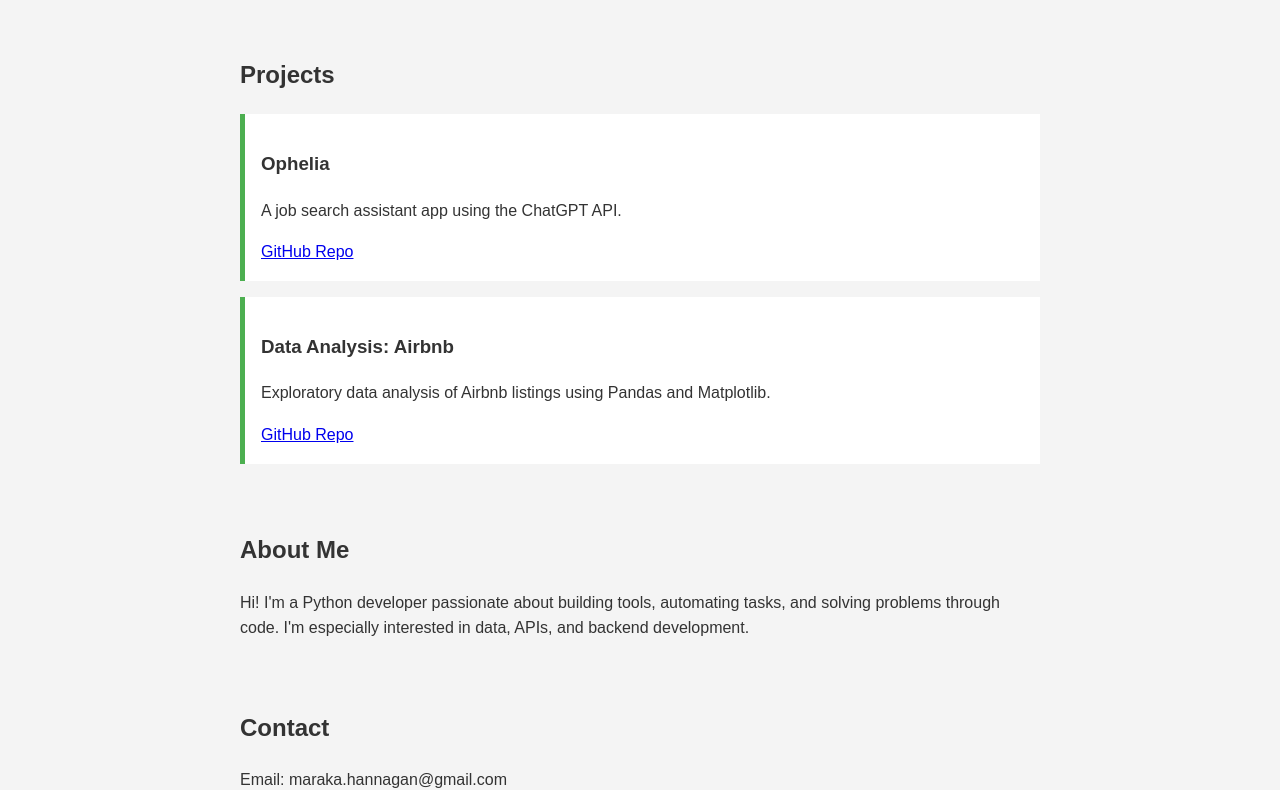
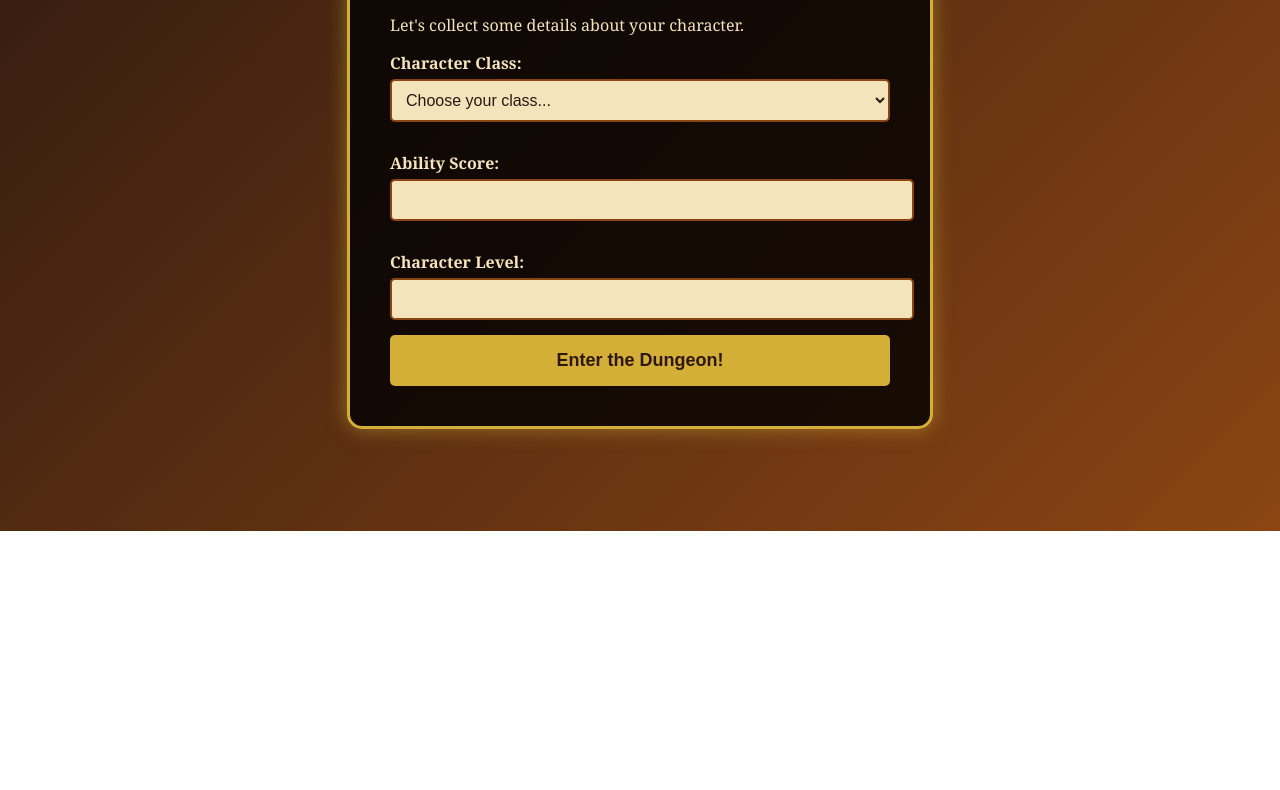
Before and after one commit to MarakaHannagan/maraka.hannagan.github.io, a plain HTML site: page index.html in a window 1280 px wide. Shown: the part 269-1059 px from the top of the page. After the commit the page ends 800 px from the top, so only its background shows below. Drawn offline with Linux system fonts and the light colour scheme.

Commit message:
Update index.html

```diff
--- a/index.html
+++ b/index.html
@@ -1,53 +1,100 @@
+
 <!DOCTYPE html>
 <html lang="en">
 <head>
-  <meta charset="UTF-8" />
-  <meta name="viewport" content="width=device-width, initial-scale=1.0" />
-  <title>Maraka Hannagan | Portfolio</title>
-  <link rel="stylesheet" href="style.css" />
+    <meta charset="UTF-8">
+    <meta name="viewport" content="width=device-width, initial-scale=1.0">
+    <title>D&D Dice Roller</title>
+    <style>
+        body {
+            font-family: 'Georgia', serif;
+            background: linear-gradient(135deg, #2c1810, #8b4513);
+            color: #f4e4bc;
+            margin: 0;
+            padding: 0;
+            min-height: 100vh;
+            display: flex;
+            justify-content: center;
+            align-items: center;
+        }
+        .container {
+            background: rgba(0, 0, 0, 0.8);
+            border: 3px solid #d4af37;
+            border-radius: 15px;
+            padding: 40px;
+            max-width: 500px;
+            box-shadow: 0 0 20px rgba(212, 175, 55, 0.5);
+        }
+        h1 {
+            text-align: center;
+            color: #d4af37;
+            margin-bottom: 30px;
+            text-shadow: 2px 2px 4px rgba(0, 0, 0, 0.7);
+        }
+        label {
+            display: block;
+            margin: 15px 0 5px;
+            font-weight: bold;
+        }
+        input, select {
+            width: 100%;
+            padding: 10px;
+            margin-bottom: 15px;
+            border: 2px solid #8b4513;
+            border-radius: 5px;
+            background: #f4e4bc;
+            color: #2c1810;
+            font-size: 16px;
+        }
+        button {
+            width: 100%;
+            padding: 15px;
+            background: #d4af37;
+            color: #2c1810;
+            border: none;
+            border-radius: 5px;
+            font-size: 18px;
+            font-weight: bold;
+            cursor: pointer;
+            transition: background 0.3s;
+        }
+        button:hover {
+            background: #b8941f;
+        }
+    </style>
 </head>
 <body>
-  <header>
-    <h1>Maraka Hannagan</h1>
-    <p>Junior Python Developer</p>
-  </header>
+    <div class="container">
+        <h1>🎲 Welcome to the Dungeon! 🎲</h1>
+        <p>Let's collect some details about your character.</p>
 
-  <nav>
-    <a href="#projects">Projects</a>
-    <a href="#about">About</a>
-    <a href="#contact">Contact</a>
-  </nav>
+        <form action="/setup" method="POST">
+            <label for="player_class">Character Class:</label>
+            <select name="player_class" required>
+                <option value="">Choose your class...</option>
+                <option value="artificer">Artificer</option>
+                <option value="barbarian">Barbarian</option>
+                <option value="bard">Bard</option>
+                <option value="cleric">Cleric</option>
+                <option value="druid">Druid</option>
+                <option value="fighter">Fighter</option>
+                <option value="monk">Monk</option>
+                <option value="paladin">Paladin</option>
+                <option value="ranger">Ranger</option>
+                <option value="rogue">Rogue</option>
+                <option value="sorcerer">Sorcerer</option>
+                <option value="warlock">Warlock</option>
+                <option value="wizard">Wizard</option>
+            </select>
 
-  <section id="projects">
-    <h2>Projects</h2>
-    <div class="project">
-      <h3>Ophelia </h3>
-      <p>A job search assistant app using the ChatGPT API.</p>
-      <a href="https://github.com/yourusername/weather-app" target="_blank">GitHub Repo</a>
+            <label for="ability_score">Ability Score:</label>
+            <input type="number" name="ability_score" min="1" max="30" required>
+
+            <label for="player_level">Character Level:</label>
+            <input type="number" name="player_level" min="1" max="20" required>
+
+            <button type="submit">Enter the Dungeon!</button>
+        </form>
     </div>
-    <div class="project">
-      <h3>Data Analysis: Airbnb</h3>
-      <p>Exploratory data analysis of Airbnb listings using Pandas and Matplotlib.</p>
-      <a href="https://github.com/yourusername/airbnb-data-analysis" target="_blank">GitHub Repo</a>
-    </div>
-  </section>
-
-  <section id="about">
-    <h2>About Me</h2>
-    <p>
-      Hi! I'm a Python developer passionate about building tools, automating tasks, and solving problems through code. I'm especially interested in data, APIs, and backend development.
-    </p>
-  </section>
-
-  <section id="contact">
-    <h2>Contact</h2>
-    <p>Email: maraka.hannagan@gmail.com</p>
-    <p>GitHub: <a href="https://github.com/yourusername" target="_blank">yourusername</a></p>
-    <p>LinkedIn: <a href="https://www.linkedin.com/in/maraka-hannagan-343b8b122/">Your LinkedIn</a></p>
-  </section>
-
-  <footer>
-    <p>© 2025 Maraka Hannagan</p>
-  </footer>
 </body>
 </html>
```
